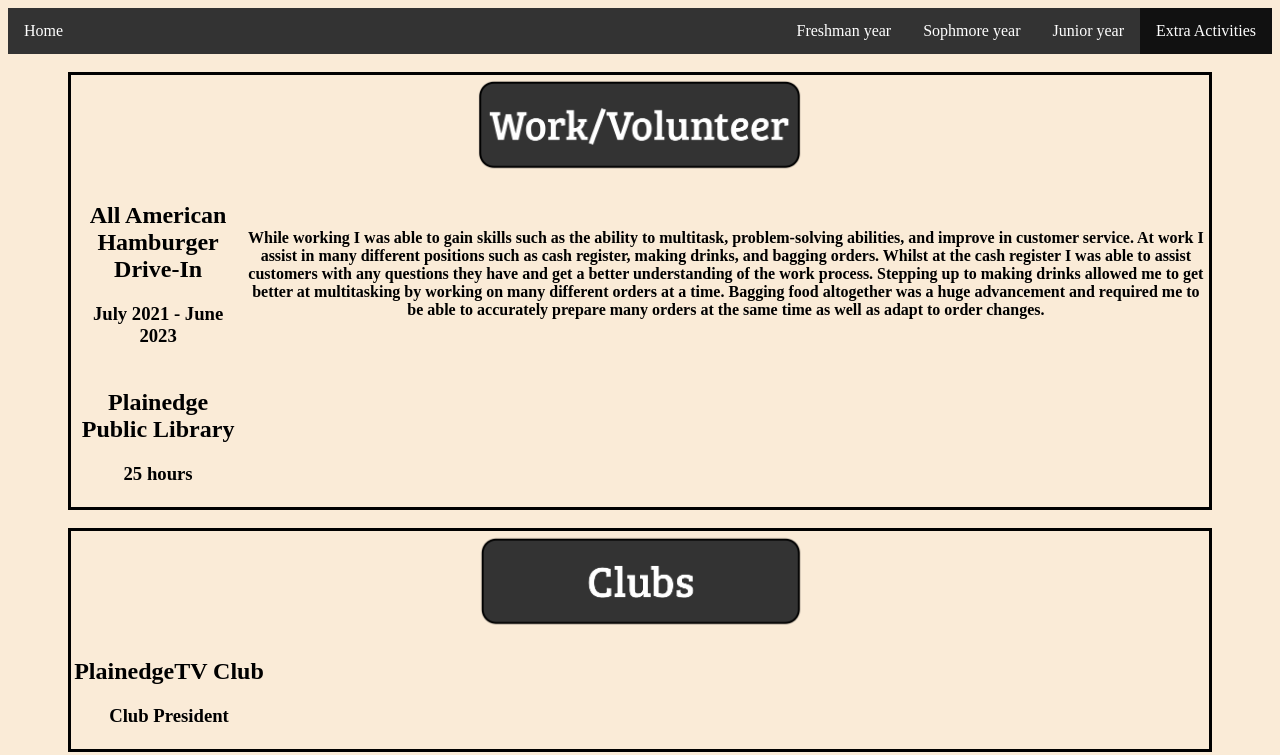
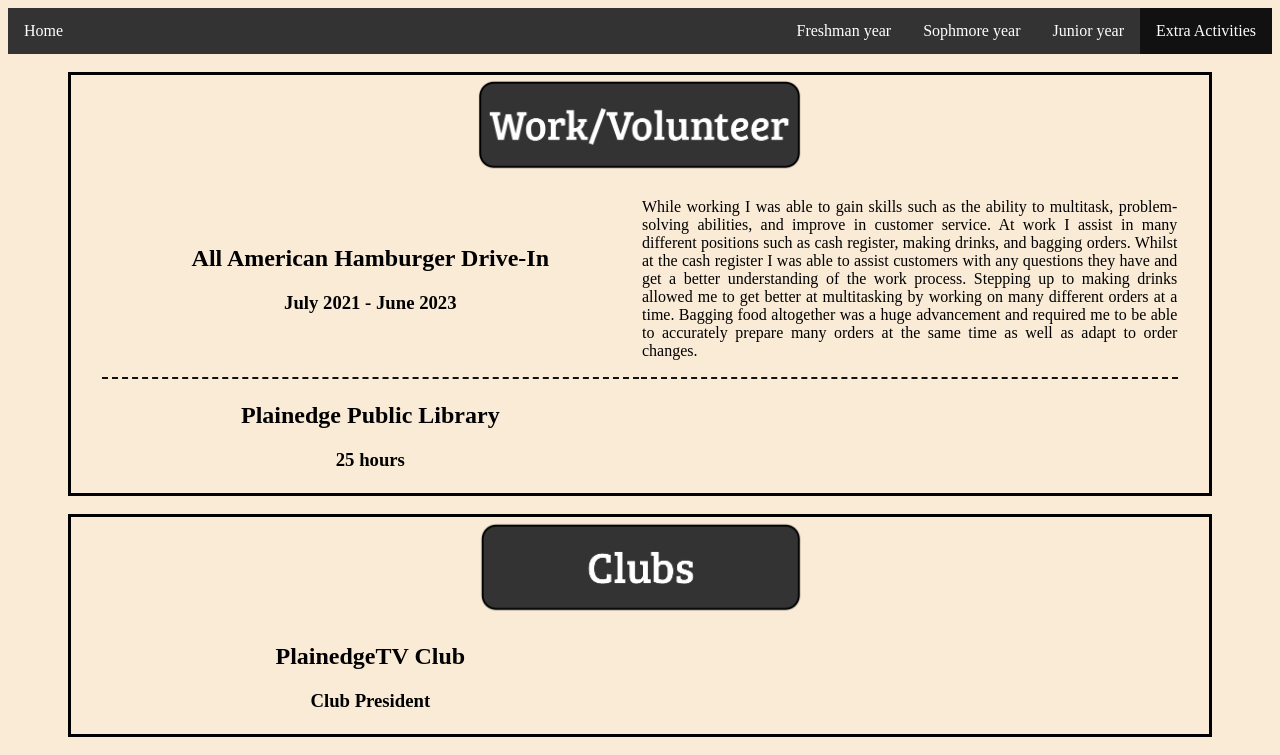
Before and after one commit to j0egee/j0egee.github.io, a plain HTML site: page extras.html in a window 1280 px wide. Shown: the top 755 px of the page. Drawn offline with Linux system fonts and the light colour scheme.

Commit message:
div -> tables

```diff
--- a/style.css
+++ b/style.css
@@ -66,18 +66,22 @@ div#main {
     border: solid black 3px;
     margin: auto;
     width: 90%;
-    height: auto;
     clear: both;
 }
-div#left {
+table {
+    width: 95%;
+    margin: auto;
+}
+table th {
     width: 50%;
-    float: left;
-    clear: none;
-    text-align: center;
 }
-div#right {
+table th p {
     text-align: justify;
-    float: right;
-    width: 45%;
-    padding-right: 3%;
+    font-weight: 500;
 }
+table th {
+    border-bottom: #111 dashed 2px;
+}
+.tbottom {
+    border-bottom: unset !important;
+}
```
